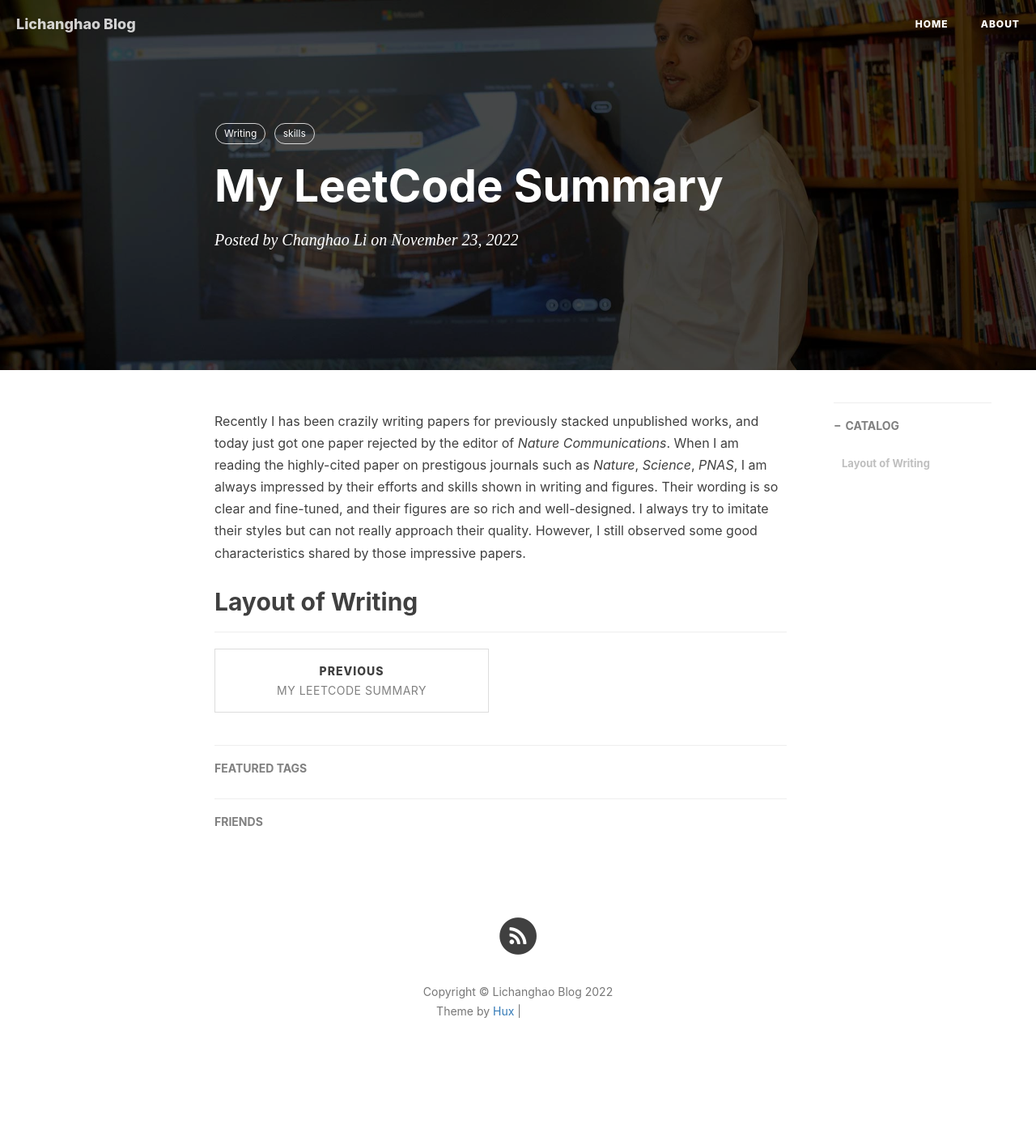
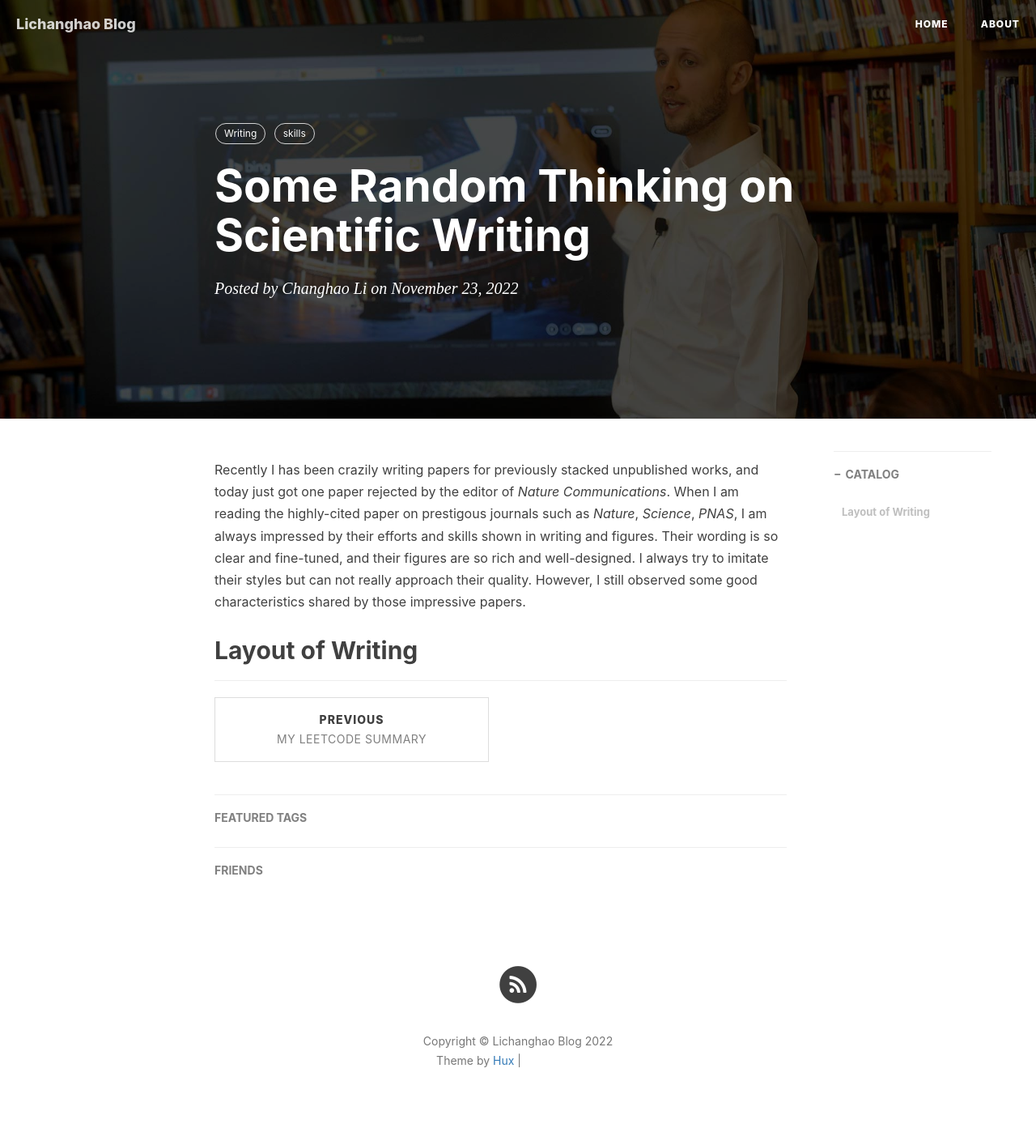
Before and after one commit to lichanghao/lichanghao.github.io.old, a Jekyll site: the page built from _posts/2022-11-23-Some Observations on High-quality Paper.md, in a window 1280 px wide. Shown: the whole page at 81% size. Built offline with Jekyll 4.4.1, drawn with Linux system fonts in a browser that asks for light colours; nearby versions of some CDN libraries; comment, search, counter and statistics services are not loaded; before the commit the page ends 1353 px from its top, so only the background shows below that; grey boxes are pictures that could not be loaded.

Commit message:
11252022

```diff
--- a/_posts/2022-11-23-Some Observations on High-quality Paper.md
+++ b/_posts/2022-11-23-Some Observations on High-quality Paper.md
@@ -1,6 +1,6 @@
 ---
 layout:            post
-title:             "My LeetCode Summary"
+title:             "Some Random Thinking on Scientific Writing"
 date:              2022-11-23 16:27:00 +0800
 tags:              Writing skills
 comments:			  true
```
